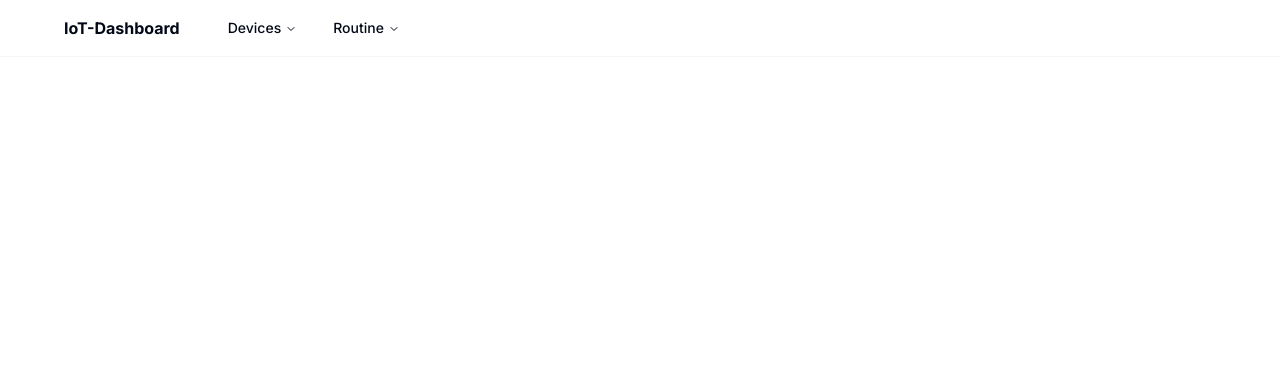
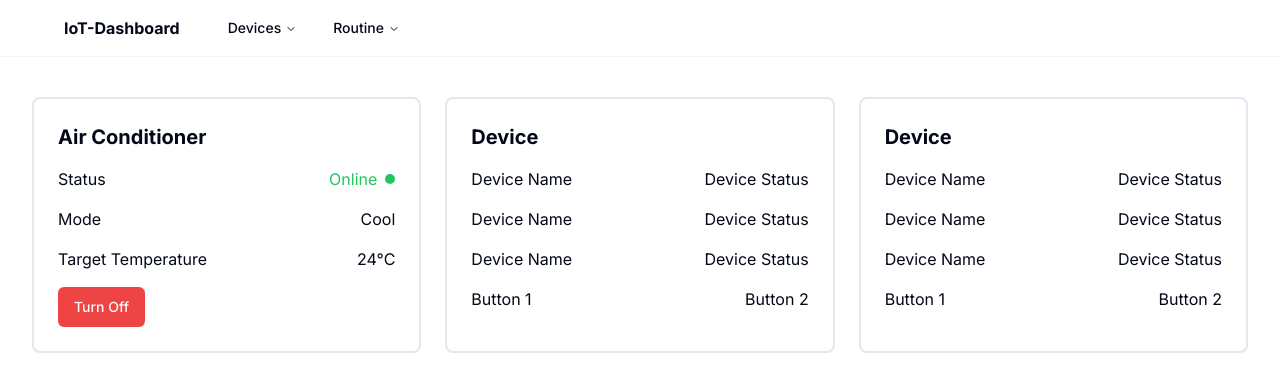
Before and after one commit to MinTanaka/iot-dashboard, a Next.js app: page / in a window 1280 px wide. Shown: the top 392 px of the page. Built offline with nearby package versions, Linux system fonts and the light colour scheme.

Commit message:
chore: Update page layout and add  components

```diff
--- a/src/app/page.tsx
+++ b/src/app/page.tsx
@@ -1,4 +1,5 @@
 "use client";
+import { Button } from "@/components/ui/button";
 import {
   NavigationMenu,
   NavigationMenuContent,
@@ -9,9 +10,11 @@ import {
   NavigationMenuTrigger,
   NavigationMenuViewport,
 } from "@/components/ui/navigation-menu"
+import { DndContext } from "@dnd-kit/core";
 import {
-  Grid,
-}from "@radix-ui/themes"
+  useSortable,
+  SortableContext,
+ } from "@dnd-kit/sortable";
 
 
 export default function Home() {
@@ -60,13 +63,74 @@ export default function Home() {
         </div>
 
       </header>
-      <main className='min-h-screen w-full bg-background '>
-        <div className="container ">
+      <main className='mt-10 min-h-screen w-full bg-background'>
+        <div className="container max-w-[1400px]">
+          <div className="mb-4 grid grid-cols-1 gap-6  md:grid-cols-3">
+              <div className="flex flex-col gap-4 rounded-lg border-2 border-border p-6">
+                <h2 className="text-xl font-bold">Air Conditioner</h2>
+                <div className="flex items-center justify-between">
+                  Status
+                  <div className="flex items-center gap-2 text-green-500">
+                    Online
+                    <span className="size-2.5 rounded-full bg-green-500" />
+                  </div>
+                </div>
+                <div className="flex items-center justify-between">
+                  Mode
+                  <span>Cool</span>
+                </div>
+                <div className="flex items-center justify-between">
+                  Target Temperature
+                  <span>24°C</span>
+                </div>
+                <div className="flex items-center justify-between">
+                  <Button variant={"destructive"}>Turn Off</Button>
+                </div>
+              </div>
+            <div className="flex flex-col gap-4 rounded-lg border-2 border-border bg-background/95  p-6">
+              <h2 className="text-xl font-bold">Device</h2>
+              <div className="flex items-center justify-between">
+                <span>Device Name</span>
+                <span>Device Status</span>
+              </div>
+              <div className="flex items-center justify-between">
+                <span>Device Name</span>
+                <span>Device Status</span>
+              </div>
+              <div className="flex items-center justify-between">
+                <span>Device Name</span>
+                <span>Device Status</span>
+              </div>
+              <div className="flex items-center justify-between">
+                <button>Button 1</button>
+                <button>Button 2</button>
+              </div>
+            </div>
+            <div className="flex flex-col gap-4 rounded-lg border-2 border-border bg-background/95  p-6">
+              <h2 className="text-xl font-bold">Device</h2>
+              <div className="flex items-center justify-between">
+                <span>Device Name</span>
+                <span>Device Status</span>
+              </div>
+              <div className="flex items-center justify-between">
+                <span>Device Name</span>
+                <span>Device Status</span>
+              </div>
+              <div className="flex items-center justify-between">
+                <span>Device Name</span>
+                <span>Device Status</span>
+              </div>
+              <div className="flex items-center justify-between">
+                <button>Button 1</button>
+                <button>Button 2</button>
+              </div>
+            </div>
+          </div>
         </div>
 
       </main>
     </body>
-    );
+  );
 
 
 }
```
